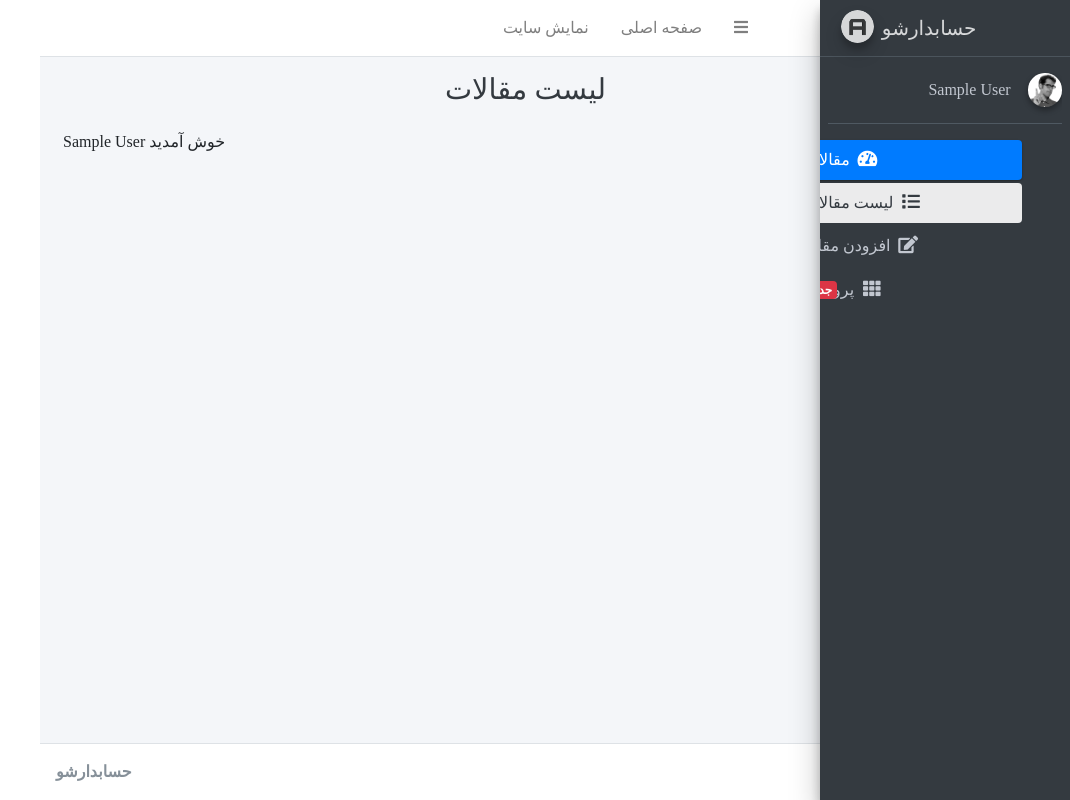
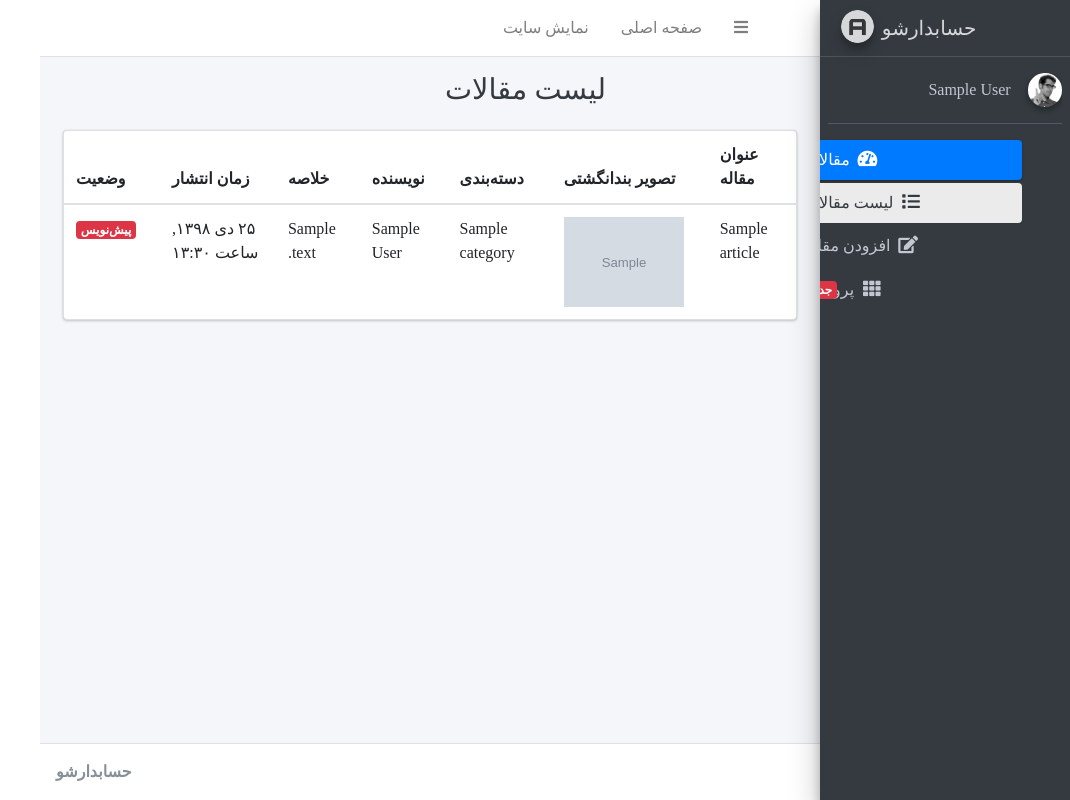
Before and after one commit to iMaHdI78/Hesabdar-Sho, a Django app: page /account/ in a window 1280 px wide. Shown: the whole page, without its empty margins (210-1280 px from the left). Run offline with Django 4.2, Linux system fonts and the light colour scheme; a user stored in the database is signed in; tables that the repository leaves empty hold one stand-in row (values such as "Sample post"); grey boxes marked "Sample" are stand-in pictures; some libraries are stand-ins or nearby versions; some web fonts are replaced.

Commit message:
Display the list of articles in the management panel

```diff
--- a/account/urls.py
+++ b/account/urls.py
@@ -1,6 +1,6 @@
 from django.contrib.auth import views
 from django.urls import path
-from .views import home, ArticleList
+from .views import ArticleList
 
 app_name = 'account'
 urlpatterns = [
--- a/blog/admin.py
+++ b/blog/admin.py
@@ -86,8 +86,5 @@ class ArticleAdmin(admin.ModelAdmin):
             make_draft,
             ]
 
-	def category_to_str(self, obj):
-		return ", ".join([category.title for category in obj.category.active()])
-	category_to_str.short_description = 'دسته بندی'
 
 admin.site.register(Article,ArticleAdmin)
--- a/blog/models.py
+++ b/blog/models.py
@@ -69,4 +69,9 @@ class Article(models.Model):
 		return format_html("<img width=100 height=75 style='border-radius: 105px;' src='{}'>".format(self.thumbnail.url))
 	thumbnail_tag.short_description = "عکس"
 
+	def category_to_str(self):
+		return ", ".join([category.title for category in self.category.active()])
+	category_to_str.short_description = 'دسته بندی'
+
+
 	objects = ArticleManager()
--- a/templates/registration/home.html
+++ b/templates/registration/home.html
@@ -5,5 +5,48 @@
 {% endblock %}
 
 {% block main %}
-	خوش آمدید {{user.get_full_name}}
+		<div class="row">
+          <div class="col-12">
+            <div class="card">
+              <!-- /.card-header -->
+              <div class="card-body table-responsive p-0">
+                <table class="table table-hover">
+                  <thead>
+                    <tr>
+                      <th>عنوان مقاله</th>
+                      <th>تصویر بندانگشتی</th>
+                      <th>دسته‌بندی</th>
+                      <th>نویسنده</th>
+                      <th>خلاصه</th>
+                      <th>زمان انتشار</th>
+                      <th>وضعیت</th>
+                    </tr>
+                  </thead>
+                  <tbody>
+	                  {% for article in object_list %}
+	                  	<tr>
+							<td>{{article.title}}</td>
+							<td><img src="{{article.thumbnail.url}}" width="120"></td>
+							<td>{{article.category_to_str}}</td>
+							<td>{{article.author.get_full_name}}</td>
+							<td>{{article.description|truncatewords:"30"}}</td>
+							<td>{{article.jpublish}}</td>
+							<td>
+								{% if article.status == 'p' %}
+									<span class="badge badge-success">منتشرشده</span>
+									<a target="_blank" class="badge badge-primary" href="{% url 'blog:detail' article.slug %}">نمایش مقاله در سایت</a>
+								{% else %}
+									<span class="badge badge-danger">پیش‌نویس</span>
+								{% endif %}
+							</td>
+	                    </tr>
+	                  {% endfor %}
+                  </tbody>
+                </table>
+              </div>
+              <!-- /.card-body -->
+            </div>
+            <!-- /.card -->
+          </div>
+        </div>
 {% endblock %}
```
